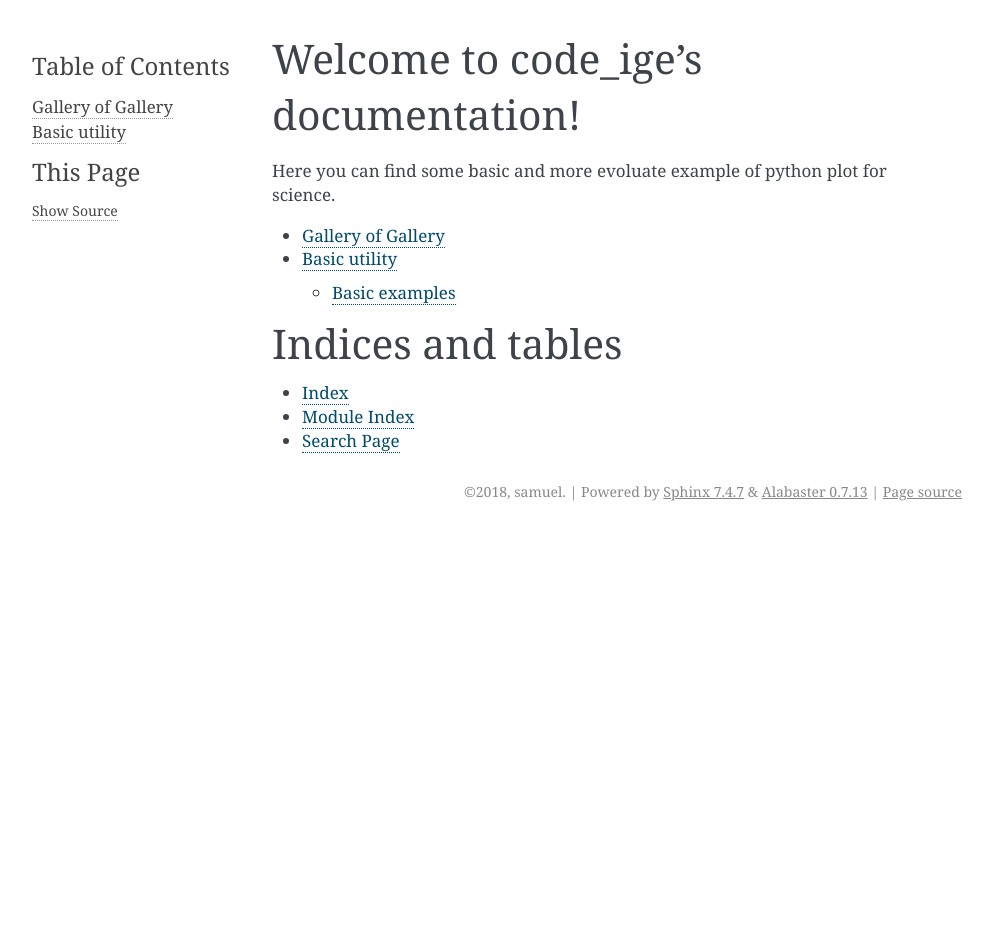
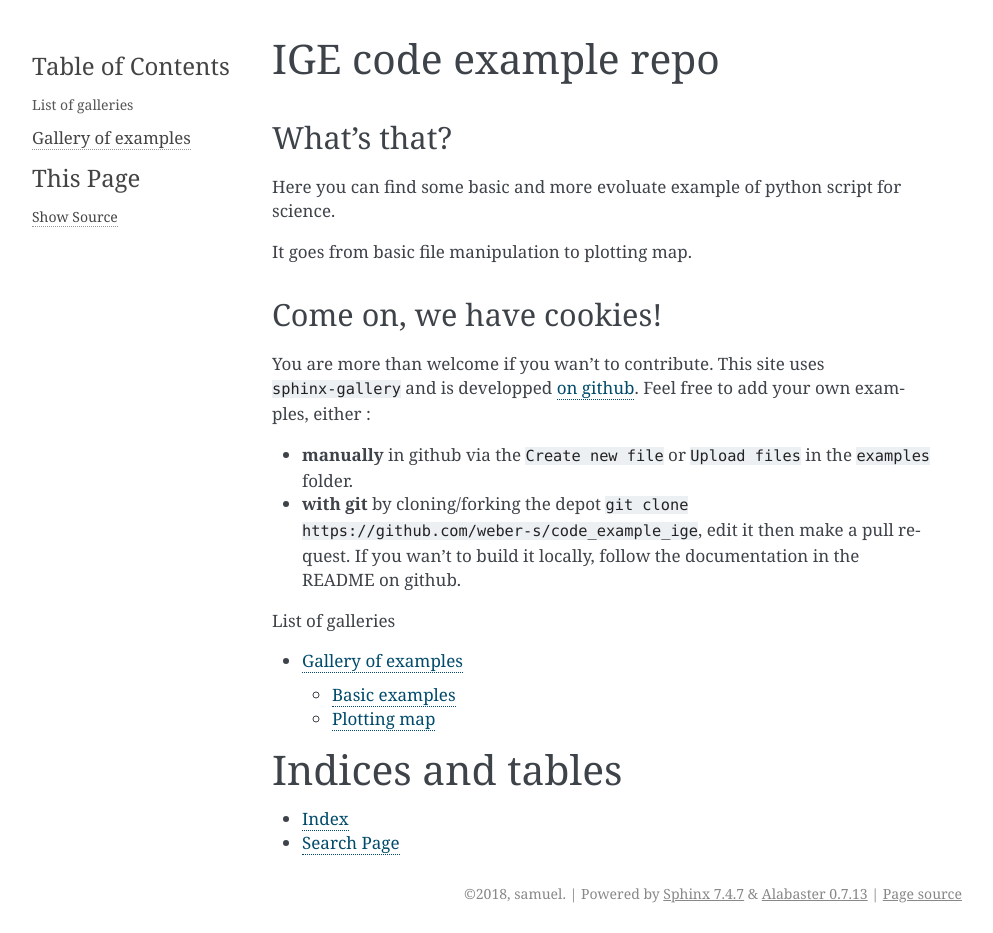
Before and after one commit to weber-s/code_example_ige, a Sphinx documentation site: the page built from docs/index.rst, in a window 1280 px wide. Shown: the whole page, without its empty margins (148-1141 px from the left). Built offline with Sphinx 7.4.7, drawn with Linux system fonts in a browser that asks for light colours; before the commit the page ends 900 px from its top, so only the background shows below that.

Commit message:
add correct readme + index

```diff
--- a/docs/auto_examples/index.rst
+++ b/docs/auto_examples/index.rst
@@ -2,8 +2,8 @@
 
 .. _examples-index:
 
-Gallery of Gallery
-==================
+Gallery of examples
+===================
 
 
 
@@ -11,16 +11,11 @@ Gallery of Gallery
 
     <div style='clear:both'></div>
 
-.. _examples-basic-index:
-
-Basic utility
-=============
-
 
 .. _basic_examples:
 
 Basic examples
-----------------
+--------------
 
 General-purpose and introductory to plot and file manipulation in python for
 science.
@@ -71,6 +66,18 @@ science.
     <div style='clear:both'></div>
 
 
+.. _map_examples:
+
+Plotting map
+------------
+
+
+
+.. raw:: html
+
+    <div style='clear:both'></div>
+
+
 
 .. only :: html
 
--- a/docs/index.rst
+++ b/docs/index.rst
@@ -3,14 +3,36 @@
    You can adapt this file completely to your liking, but it should at least
    contain the root `toctree` directive.
 
-Welcome to code_ige's documentation!
-====================================
+IGE code example repo
+=====================
 
-Here you can find some basic and more evoluate example of python plot for
+What's that?
+------------
+
+Here you can find some basic and more evoluate example of python script for
 science.
+
+It goes from basic file manipulation to plotting map.
+
+
+Come on, we have cookies!
+-------------------------
+You are more than welcome if you wan't to contribute. This site uses
+``sphinx-gallery`` and is developped `on github <https://github.com/weber-s/code_example_ige>`_.
+Feel free to add your own examples, either :
+
+- **manually** in github via the ``Create new file`` or ``Upload files`` in the
+  ``examples`` folder.
+- **with git** by cloning/forking the depot ``git clone
+  https://github.com/weber-s/code_example_ige``, edit it then make a pull
+  request.
+  If you wan't to build it locally, follow the documentation in the README on
+  github.
+
 
 .. toctree::
    :maxdepth: 2
+   :Caption: List of galleries
 
    auto_examples/index
 
```
Also changed, not shown: other parts of docs/index.rst (+0 -1 lines), 3 other files.
